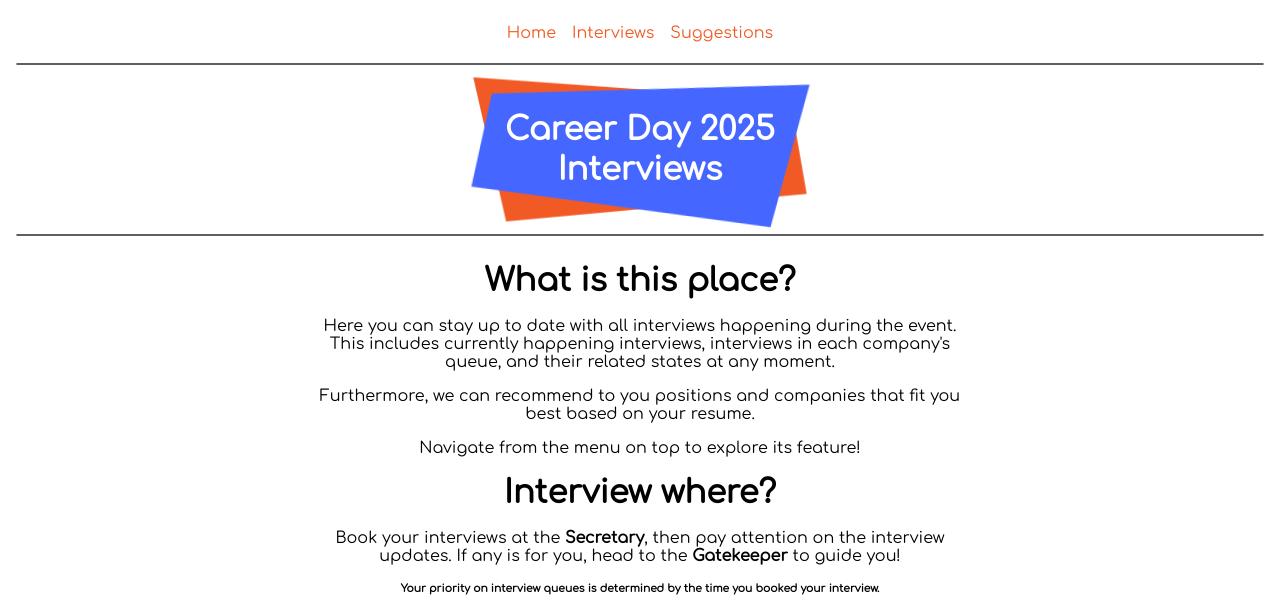
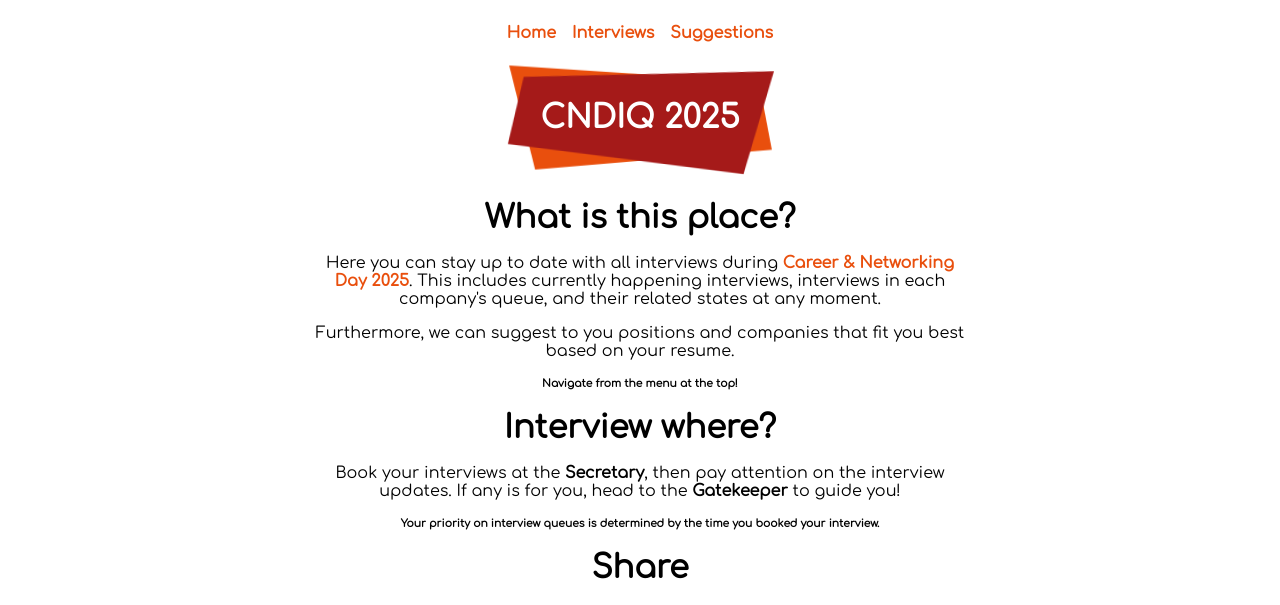
Before and after one commit to ioannis-kokkalis/uop-cdiq, a PHP site: page / in a window 1280 px wide. Shown: the top 605 px of the page. Run offline with PHP 8.4, Linux system fonts and the light colour scheme.

Commit message:
fix: final tweaks for live run & use cache buster for css files to force update every hour

```diff
--- a/server/vwh/.private/assembler.php
+++ b/server/vwh/.private/assembler.php
@@ -1,7 +1,7 @@
 <?php
 
 enum Stylesheet : string {
-	case Main = "/style/main.css";
+	case Main = "/style/main.php";
 }
 
 class Assembler {
@@ -14,7 +14,7 @@ class Assembler {
 	public Closure		$body_main;
 
 	public function __construct(string $body_header_title) {
-		$this->head_title = 'UoP CDIQ 2025';
+		$this->head_title = 'UoP CNDIQ 2025';
 		$this->head_stylesheet = Stylesheet::Main;
 
 		$this->body_header_title = $body_header_title;
@@ -40,11 +40,11 @@ class Assembler {
 		?>
 		<meta charset="UTF-8">
 		<meta name="viewport" content="width=device-width, initial-scale=1.0">
-		<link rel="stylesheet" href="<?= $this->head_stylesheet->value ?>">
-		<link rel="shortcut icon" href="/resources/favicon/normal.svg" type="image/x-icon">
+		<link rel="stylesheet" href="<?= $this->head_stylesheet->value ?>?cachebuster=<?= date("YmdH") ?>">
+		<link rel="shortcut icon" href="/resources/favicon/normal.svg?cachebuster=<?= date("YmdH") ?>" type="image/x-icon">
 		<?php if((mt_rand() / mt_getrandmax()) >  0.99) { ?>
-			<link rel="stylesheet" href="/style/color-shiny.css">
-			<link rel="shortcut icon" href="/resources/favicon/shiny.svg" type="image/x-icon">
+			<link rel="stylesheet" href="/style/color-shiny.css?cachebuster=<?= date("YmdH") ?>">
+			<link rel="shortcut icon" href="/resources/favicon/shiny.svg?cachebuster=<?= date("YmdH") ?>" type="image/x-icon">
 		<?php } ?>
 		<title><?= $this->head_title ?></title>
 		<?php
@@ -77,7 +77,7 @@ class Assembler {
 
 		<footer>
 			<p style="text-align: center;">
-				<a href="https://www.uop.gr/">University of the Peloponnese</a> © Career Day 2025 Interviews
+				<a href="https://www.uop.gr/">University of the Peloponnese</a> © Career &#38; Networking Day Interviews Queueing 2025
 			</p>
 		</footer>
 
@@ -131,7 +131,7 @@ class AssemblerOperate extends Assembler {
 			}
 
 			if(sizeof($operators) > 0) {
-				echo '<hr>' . implode($operators);
+				echo '<div style="width: 100%"></div>' . implode($operators);
 			}
 		?>
 		<?php
@@ -179,3 +179,22 @@ class AssemblerOperate extends Assembler {
 	}
 
 }
+
+class AssemblerOperateSecretary extends AssemblerOperate {
+
+	public function __construct() {
+		parent::__construct("Secretary");
+	}
+
+	protected function head() : void {
+		parent::head();
+		?>
+		<style>
+			html {
+				scrollbar-gutter: stable both-edges;
+			}
+		</style>
+		<?php
+	}
+
+}
--- a/server/vwh/costas/secretary.php
+++ b/server/vwh/costas/secretary.php
@@ -2,7 +2,7 @@
 
 require_once $_SERVER['DOCUMENT_ROOT'] . '/.private/assembler.php';
 
-$a = new AssemblerOperate('Secretary');
+$a = new AssemblerOperateSecretary();
 
 $a->operator_ensure(Operator::Secretary);
 
--- a/server/vwh/index.php
+++ b/server/vwh/index.php
@@ -2,16 +2,16 @@
 
 require_once $_SERVER['DOCUMENT_ROOT'] . '/.private/assembler.php';
 
-$a = new Assembler('Career Day 2025<br>Interviews');
+$a = new Assembler('CNDIQ 2025');
 
 $a->body_main_id = 'index-main';
 
 $a->body_main = function() { ?>
 	<h1>What is this place?</h1>
 
-	<p>Here you can stay up to date with all interviews happening during the event. This includes currently happening interviews, interviews in each company's queue, and their related states at any moment.</p>
-	<p>Furthermore, we can recommend to you positions and companies that fit you best based on your resume.</p>
-	<p>Navigate from the menu on top to explore its feature!</p>
+	<p>Here you can stay up to date with all interviews during <a href="https://careerday.fet.uop.gr/">Career &#38; Networking Day 2025</a>. This includes currently happening interviews, interviews in each company's queue, and their related states at any moment.</p>
+	<p>Furthermore, we can suggest to you positions and companies that fit you best based on your resume.</p>
+	<h6 style="line-height: 1rem;">Navigate from the menu at the top!</h6>
 
 	<h1>Interview where?</h1>
 
--- a/server/vwh/style/color.css
+++ b/server/vwh/style/color.css
@@ -2,8 +2,8 @@
 	--color-white: rgb(255, 255, 255);
 	--color-black: rgb(0, 0, 0);
 
-	--color-primary: rgb(69, 103, 255);
-	--color-accent: rgb(241, 90, 37);
+	--color-primary: rgb(165, 26, 25);
+	--color-accent: rgb(233, 79, 13);
 
 	--color-status--unavailable: rgb(102, 102, 102);
 	--color-status--available: rgb(0, 189, 196);
--- a/server/vwh/style/main.css
+++ b/server/vwh/style/main.php
@@ -1,10 +1,12 @@
+<?php header("Content-type: text/css"); ?>
+
 /* Notes:
 mobile first with small fixes for larger screens
 */
 
 @import url("/style/font.css");
 
-@import url("/style/color.css");
+@import url("/style/color.css?cachebuster=<?= date("YmdH") ?>");
 
 ::selection {
 	background-color: var(--color-primary);
@@ -43,9 +45,8 @@ body {
 }
 
 hr {
-	margin: .8rem 0;
-	border: 1px solid #5f5f5f;
-	border-radius: 1rem;
+	margin: .5rem 0;
+	border: none;
 }
 
 a,
@@ -53,6 +54,8 @@ a:visited {
 	text-decoration: none;
 
 	color: var(--color-accent);
+
+	font-weight: bold;
 }
 
 a:hover {
@@ -113,6 +116,11 @@ header, footer {
 		margin: 0;
 
 		color: var(--color-white);
+
+		&::selection {
+			background-color: var(--color-white);
+			color: var(--color-primary);
+		}
 	}
 }
 
```
Also changed, not shown: server/vwh/resources/favicon/normal.svg.
